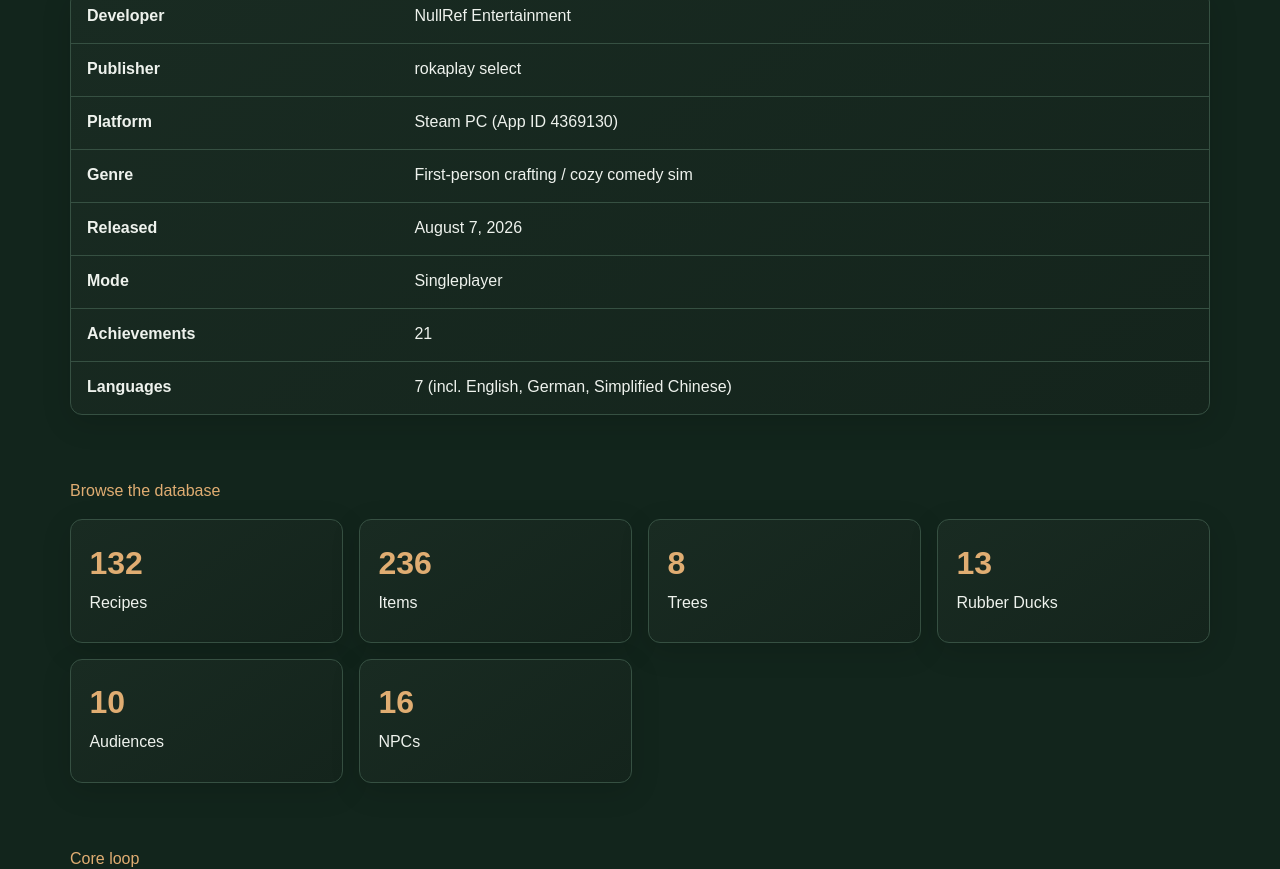
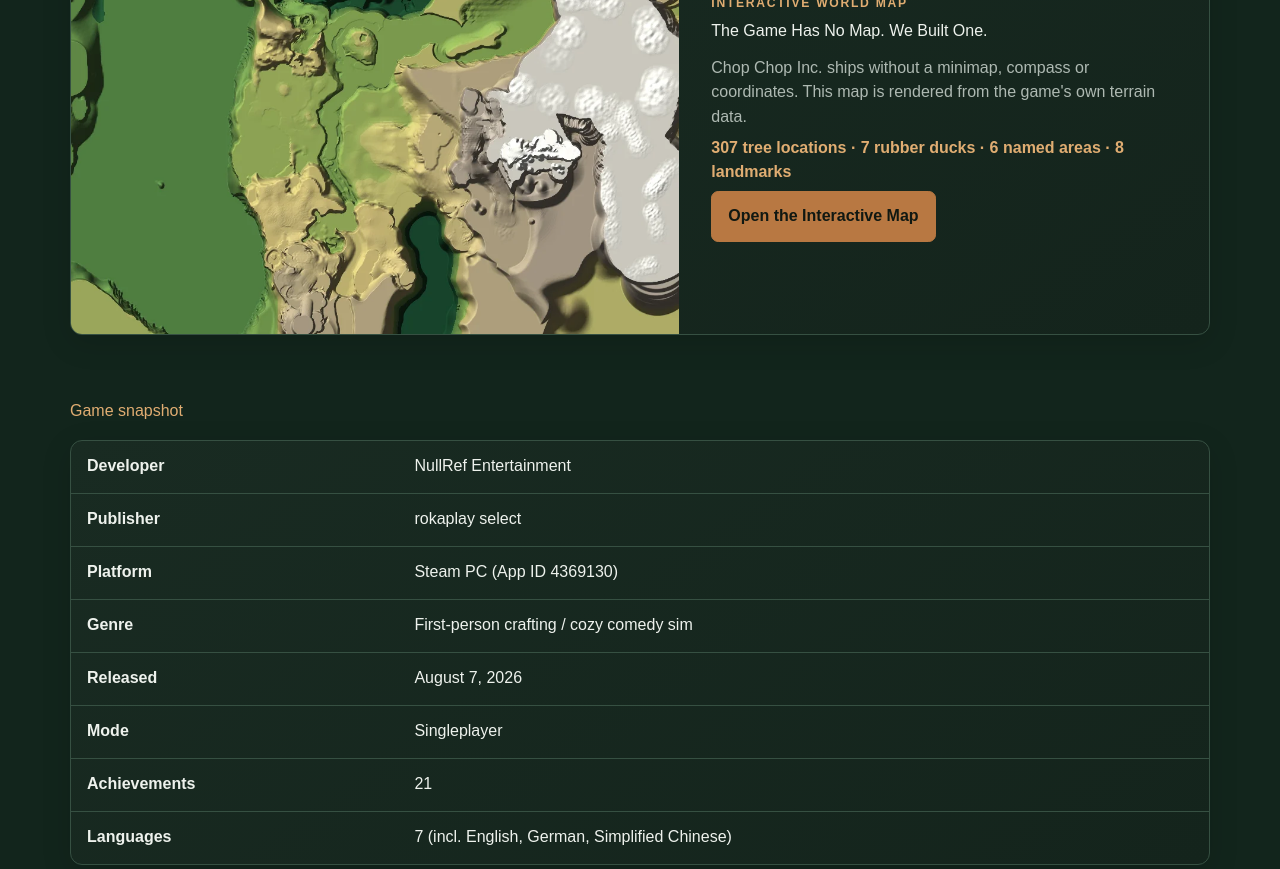
Before and after one commit to ericzhan666123/chopchop-inc-wiki, a Next.js app: page / in a window 1280 px wide. Shown: the part 780-1649 px from the top of the page. Built offline with nearby package versions, Linux system fonts and the light colour scheme; no server answers.

Commit message:
feature map on homepage, update description

```diff
--- a/app/de/page.tsx
+++ b/app/de/page.tsx
@@ -1 +1 @@
-import {HomePage} from "@/components/HomePage";import {pageMetadata} from "@/lib/metadata";export const metadata=pageMetadata("Chop Chop Inc. Wiki - 132 Rezepte, 236 Gegenstände","Vollständiges Chop Chop Inc. Wiki mit 132 Handwerksrezepten, 236 Gegenständen, 13 Quietscheenten und 8 Baumarten. Direkt aus den Spieldateien extrahiert.","de","");export default function Page(){return <HomePage locale="de"/>}
+import {HomePage} from "@/components/HomePage";import {pageMetadata} from "@/lib/metadata";export const metadata=pageMetadata("Chop Chop Inc. Wiki - 132 Rezepte, 236 Gegenstände","Chop Chop Inc. Wiki mit interaktiver Weltkarte, 132 Rezepten, 236 Gegenständen und vollständigen Quest-Dialogen. Alle Daten direkt aus den Spieldateien.","de","");export default function Page(){return <HomePage locale="de"/>}
--- a/app/page.tsx
+++ b/app/page.tsx
@@ -1 +1 @@
-import {HomePage} from "@/components/HomePage";import {pageMetadata} from "@/lib/metadata";export const metadata=pageMetadata("Chop Chop Inc. Wiki - 132 Recipes, 236 Items Database","Complete Chop Chop Inc. wiki with 132 crafting recipes, 236 items, 13 rubber ducks and 8 tree types. Data extracted directly from the game files.","en","");export default function Page(){return <HomePage locale="en"/>}
+import {HomePage} from "@/components/HomePage";import {pageMetadata} from "@/lib/metadata";export const metadata=pageMetadata("Chop Chop Inc. Wiki - 132 Recipes, 236 Items Database","Chop Chop Inc. wiki with an interactive world map, 132 recipes, 236 items and full quest dialogue. All data extracted directly from the game files.","en","");export default function Page(){return <HomePage locale="en"/>}
--- a/components/HomePage.tsx
+++ b/components/HomePage.tsx
@@ -2,6 +2,7 @@ import Link from "next/link";
 import { Shell } from "./Shell";
 import { OptionalImage } from "./OptionalImage";
 import { audiences, ducks, items, npcs, pathFor, text, trees, visibleRecipes } from "@/lib/content";
+import { mapMarkers, mappedPlaceNames } from "@/lib/world-map";
 import type { Locale } from "@/lib/types";
 
 const steam="https://store.steampowered.com/app/4369130/Chop_Chop_Inc/";
@@ -11,9 +12,15 @@ const youtube="https://www.youtube.com/@nullrefentertainment";
 export function HomePage({locale}:{locale:Locale}) {
   const de=locale==="de";
   const verified=new Intl.DateTimeFormat(de?"de-DE":"en-US",{dateStyle:"long",timeZone:"UTC"}).format(new Date());
+  const mapCounts={
+    trees:mapMarkers.filter(marker=>marker.type==="tree").length,
+    ducks:mapMarkers.filter(marker=>marker.type==="rubberDuck").length,
+    places:mappedPlaceNames.length,
+    landmarks:mapMarkers.filter(marker=>marker.type==="landmark").length,
+  };
   const browse=[
-    [de?"Rezepte":"Recipes",visibleRecipes.length,"/recipes"],[de?"Gegenstände":"Items",items.length,"/items"],[de?"Bäume":"Trees",trees.length,"/trees"],
-    [de?"Gummienten":"Rubber Ducks",ducks.length,"/ducks"],[de?"Zielgruppen":"Audiences",audiences.length,"/audiences"],["NPCs",npcs.length,"/npcs"],
+    [de?"Karte":"Map",mapMarkers.length,"/map"],[de?"Rezepte":"Recipes",visibleRecipes.length,"/recipes"],[de?"Gegenstände":"Items",items.length,"/items"],
+    [de?"Bäume":"Trees",trees.length,"/trees"],[de?"Gummienten":"Rubber Ducks",ducks.length,"/ducks"],[de?"Zielgruppen":"Audiences",audiences.length,"/audiences"],
   ] as const;
   const treeNames=trees.map(entry=>text(entry.name,locale));
   const faq=de?[
@@ -32,6 +39,7 @@ export function HomePage({locale}:{locale:Locale}) {
   const faqLd={"@context":"https://schema.org","@type":"FAQPage",mainEntity:faq.map(([question,answer])=>({"@type":"Question",name:question,acceptedAnswer:{"@type":"Answer",text:answer}}))};
   const steps=de?[["01","Fällen","Bäume fällen und Stämme gewinnen","refinedmaterials","/images/step-cut.jpg"],["02","Verarbeiten","Holz zu Brettern und Balken verarbeiten","items","/images/step-process.jpg"],["03","Bauen","Möbel zusammensetzen","furniture","/images/step-craft.jpg"],["04","Verteilen","Waren per Drohne in die Stadt liefern","audiences","/images/step-distribute.jpg"]]:[["01","Cut","Cut trees to obtain logs","refinedmaterials","/images/step-cut.jpg"],["02","Process","Process wood into planks and beams","items","/images/step-process.jpg"],["03","Craft","Assemble furniture","furniture","/images/step-craft.jpg"],["04","Distribute","Ship goods to the city by drone","audiences","/images/step-distribute.jpg"]];
   return <Shell locale={locale}><script type="application/ld+json" dangerouslySetInnerHTML={{__html:JSON.stringify(faqLd)}}/><section className="home-hero"><div><div className="eyebrow">{de?"Aus Spieldateien extrahierte Daten":"Data extracted from game files"}</div><h1>Chop Chop Inc. Wiki</h1><p className="lead">{de?"Die vollständige Datenbank für Rezepte, Gegenstände, Figuren und die Spielwelt – direkt aus den Spieldateien extrahiert.":"A complete database of recipes, items, characters and world data, extracted directly from the game files."}</p><p className="verified">{de?"Zuletzt geprüft":"Last verified"}: {verified}</p><div className="cta-row"><Link className="button primary" href={pathFor(locale,"/recipes")}>{de?"Rezepte ansehen":"Browse Recipes"}</Link><Link className="button" href={pathFor(locale,"/items")}>{de?"Gegenstände ansehen":"Browse Items"}</Link><a className="button ghost" href={steam}>{de?"Auf Steam ansehen":"Get it on Steam"} ↗</a></div></div><OptionalImage src="/images/hero.jpg" alt={de?"Chop Chop Inc. Spielszene":"Chop Chop Inc. gameplay"} className="hero-image"/></section>
+  <section className="home-map-preview card"><Link className="home-map-image" href={pathFor(locale,"/map")} aria-label={de?"Interaktive Karte öffnen":"Open the Interactive Map"}><img src="/images/terrain-overworld.webp" alt={de?"Geländevorschau der interaktiven Weltkarte":"Terrain preview of the interactive world map"} width="1024" height="727" loading="lazy"/></Link><div className="home-map-copy"><div className="eyebrow">{de?"Interaktive Weltkarte":"Interactive world map"}</div><h2>{de?"Das Spiel hat keine Karte. Wir haben eine gebaut.":"The Game Has No Map. We Built One."}</h2><p>{de?"Chop Chop Inc. hat weder Minikarte noch Kompass oder Koordinaten. Diese Karte wurde aus den Geländedaten des Spiels gerendert.":"Chop Chop Inc. ships without a minimap, compass or coordinates. This map is rendered from the game's own terrain data."}</p><p className="home-map-stats">{de?`${mapCounts.trees} Baumstandorte · ${mapCounts.ducks} Gummienten · ${mapCounts.places} benannte Gebiete · ${mapCounts.landmarks} Landmarken`:`${mapCounts.trees} tree locations · ${mapCounts.ducks} rubber ducks · ${mapCounts.places} named areas · ${mapCounts.landmarks} landmarks`}</p><Link className="button primary" href={pathFor(locale,"/map")}>{de?"Interaktive Karte öffnen":"Open the Interactive Map"}</Link></div></section>
   <section className="home-section"><h2>{de?"Spielüberblick":"Game snapshot"}</h2><div className="snapshot card">{[[de?"Entwickler":"Developer","NullRef Entertainment"],[de?"Publisher":"Publisher","rokaplay select"],[de?"Plattform":"Platform","Steam PC (App ID 4369130)"],["Genre",de?"First-Person-Crafting / gemütliche Comedy-Simulation":"First-person crafting / cozy comedy sim"],[de?"Veröffentlicht":"Released",de?"7. August 2026":"August 7, 2026"],[de?"Modus":"Mode",de?"Einzelspieler":"Singleplayer"],[de?"Errungenschaften":"Achievements","21"],[de?"Sprachen":"Languages",de?"7 (darunter Englisch, Deutsch und vereinfachtes Chinesisch)":"7 (incl. English, German, Simplified Chinese)"]].map(([key,value])=><div className="snapshot-row" key={key}><strong>{key}</strong><span>{value}</span></div>)}</div></section>
   <section className="home-section"><h2>{de?"Datenbank durchsuchen":"Browse the database"}</h2><div className="grid">{browse.map(([name,count,href])=><Link className="card browse-card" href={pathFor(locale,href)} key={href}><strong>{count}</strong><h3>{name}</h3></Link>)}</div></section>
   <section className="home-section"><h2>{de?"Spielablauf":"Core loop"}</h2><div className="steps">{steps.map(([number,title,description,target,image])=>{const href=target==="items"?"/items":target==="audiences"?"/audiences":`/recipes/category/${target}`;return <Link className="step-card card" href={pathFor(locale,href)} key={number}><OptionalImage src={image} alt={`${title}: ${description}`} className="step-image"/><span className="step-number">{number}</span><h3>{title}</h3><p className="muted">{description}</p></Link>})}</div></section>
```
Also changed, not shown: app/globals.css.
